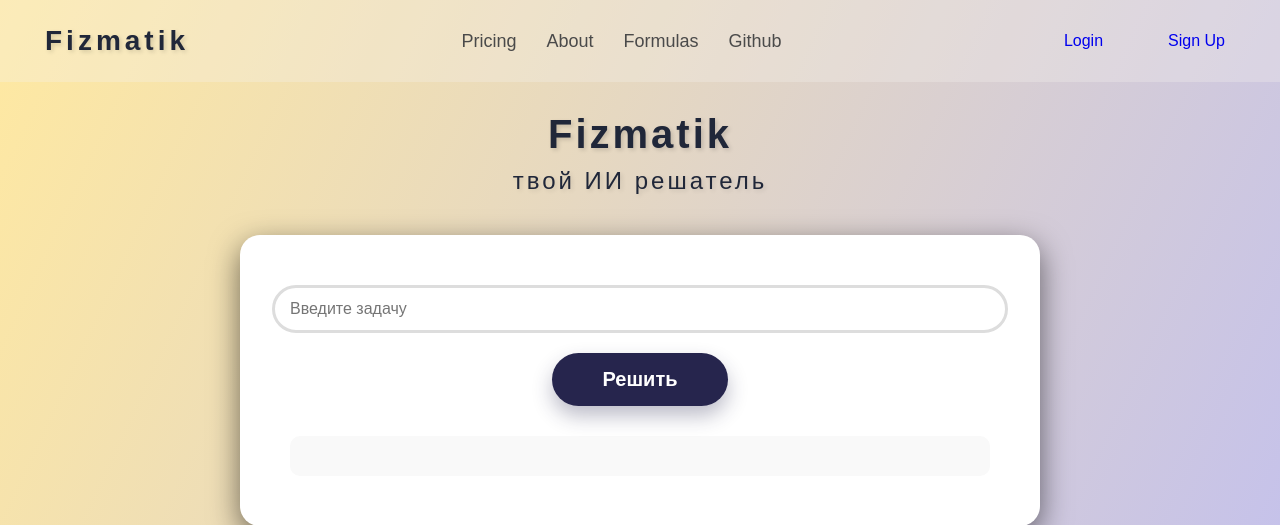
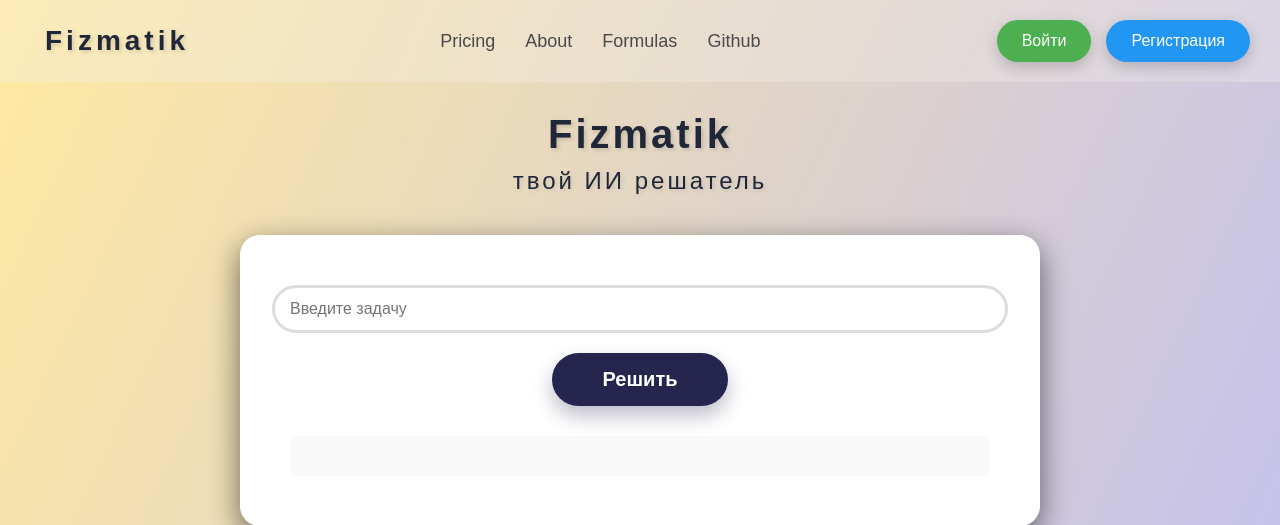
Before and after one commit to Kingrane/Fizmatik, a Flask app: page / in a window 1280 px wide. Shown: the top 525 px of the page. Run offline with Flask 3, Linux system fonts and the light colour scheme; some web fonts are replaced.

Commit message:
Update index.html

```diff
--- a/templates/index.html
+++ b/templates/index.html
@@ -22,8 +22,12 @@
            <a href="https://github.com/Kingrane/Fizmatik" target="_blank" rel="noopener noreferrer">Github</a>
         </div>
         <div class="auth">
-            <a href="{{ url_for('login') }}" class="login-btn">Login</a>
-            <a href="{{ url_for('signup') }}" class="signup-btn">Sign Up</a>
+            {% if current_user.is_authenticated %}
+                <a href="/logout" class="logout">Выйти</a>
+            {% else %}
+                <a href="/login" class="login">Войти</a>
+                <a href="/signup" class="signup">Регистрация</a>
+            {% endif %}
         </div>
     </div>
 
```
